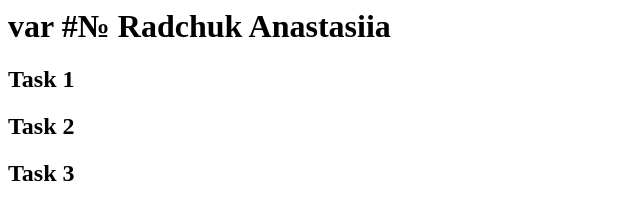
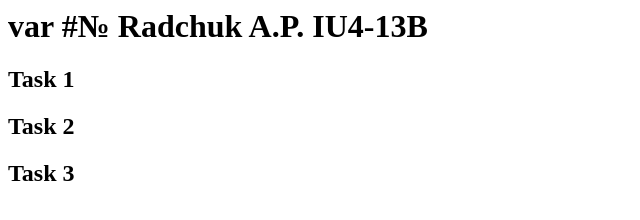
Before and after one commit to Anastasiia29-11/Anastasiia29-11.github.io, a plain HTML site: page index.html in a window 1280 px wide. Shown: the whole page, without its empty margins (0-640 px from the left). Drawn offline with Linux system fonts and the light colour scheme.

Commit message:
Update index.html

```diff
--- a/index.html
+++ b/index.html
@@ -1,7 +1,7 @@
 <html>
 <head></head>
 <body>
-<h1> var #№ Radchuk Anastasiia </h1>
+<h1> var #№ Radchuk A.P. IU4-13B </h1>
 <div>
 <h2> Task 1 </h2>
 <p></p>
```
